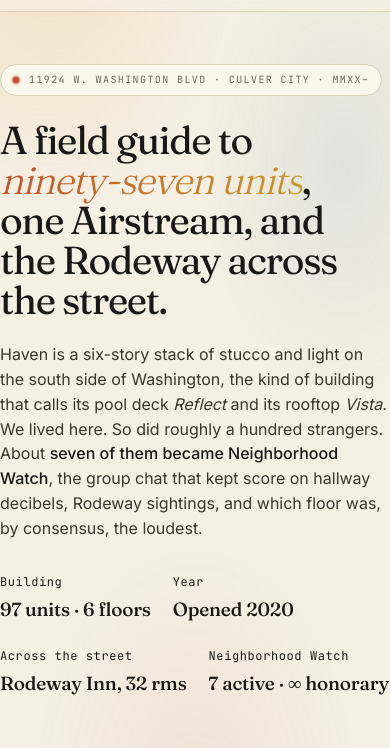
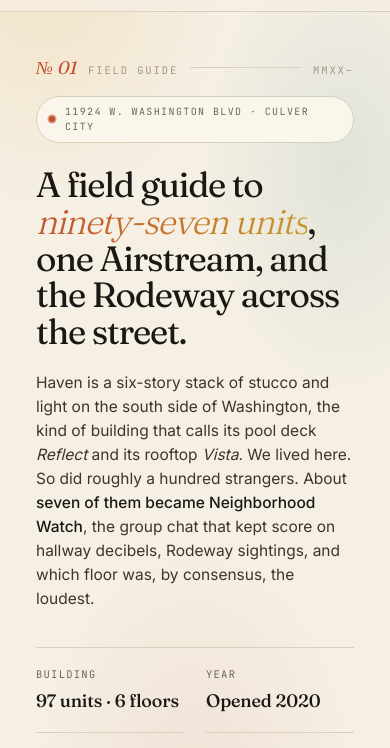
Before and after one commit to BimRoss/haven-lander, a plain HTML site: page index.html in a window 390 px wide. Shown: the part 46-794 px from the top of the page. Drawn offline with Linux system fonts and the light colour scheme.

Commit message:
Hero redesign + fix padding bug
Root cause: .hero used the shorthand padding: 170px 0 90px, which set
horizontal padding to 0 and overrode .container's 36px mobile gutter
because .hero came later in source order. Switched to padding-top /
padding-bottom so only the vertical axis is set.

While in there, redesigned the hero:
- Added a numbered editorial stamp ("№ 01 · Field Guide ────── MMXX–")
- Slimmed the eyebrow (date moved to stamp)
- Tightened mobile h1 (clamp 32-44px) so it doesn't dominate the viewport
- Replaced the loose 4-up meta flex with a 2x2 hairline-divided meta list

```diff
--- a/index.html
+++ b/index.html
@@ -83,7 +83,39 @@
   @media (max-width: 640px) { nav.top .links { display: none; } nav.top .inner { padding: 14px 36px; } }
 
   /* ===== HERO ===== */
-  .hero { padding: 170px 0 90px; position: relative; }
+  .hero { padding-top: 170px; padding-bottom: 90px; position: relative; }
+  .hero .stamp {
+    display: flex; align-items: baseline; gap: 14px;
+    font-family: 'JetBrains Mono', monospace; font-size: 10.5px;
+    color: var(--ink-faint); letter-spacing: 0.18em; text-transform: uppercase;
+    margin-bottom: 18px;
+  }
+  .hero .stamp .no {
+    font-family: 'Fraunces', serif; font-style: italic; font-weight: 400;
+    font-size: 22px; color: var(--terra); letter-spacing: -0.01em;
+  }
+  .hero .stamp .rule {
+    flex: 1; height: 1px; background: var(--line); align-self: center;
+  }
+  .hero .meta-list {
+    border-top: 1px solid var(--line);
+    margin-top: 8px;
+    display: grid; grid-template-columns: repeat(2, 1fr);
+    column-gap: 32px;
+  }
+  .hero .meta-list .row {
+    display: flex; flex-direction: column; gap: 4px;
+    padding: 22px 0;
+    border-bottom: 1px solid var(--line);
+  }
+  .hero .meta-list .row .l {
+    font-family: 'JetBrains Mono', monospace; font-size: 10.5px;
+    color: var(--ink-dim); letter-spacing: 0.12em; text-transform: uppercase;
+  }
+  .hero .meta-list .row .v {
+    font-family: 'Fraunces', serif; font-weight: 500; font-size: 22px;
+    color: var(--ink); letter-spacing: -0.01em;
+  }
   .eyebrow {
     display: inline-flex; align-items: center; gap: 10px;
     font-family: 'JetBrains Mono', monospace; font-size: 11px;
@@ -252,11 +284,14 @@
 
   /* ===== MOBILE TUNING ===== */
   @media (max-width: 640px) {
-    .hero { padding: 110px 0 60px; }
-    .hero h1 { font-size: clamp(36px, 10vw, 56px); margin-bottom: 22px; }
-    .hero .lede { font-size: 16px; margin-bottom: 32px; }
-    .hero .meta { gap: 22px; }
-    .hero .meta div b { font-size: 19px; }
+    .hero { padding-top: 100px; padding-bottom: 56px; }
+    .hero h1 { font-size: clamp(32px, 9vw, 44px); margin-bottom: 20px; line-height: 1.05; }
+    .hero .lede { font-size: 15.5px; margin-bottom: 36px; }
+    .hero .stamp { margin-bottom: 14px; gap: 12px; }
+    .hero .stamp .no { font-size: 18px; }
+    .hero .meta-list { column-gap: 22px; }
+    .hero .meta-list .row { padding: 18px 0; }
+    .hero .meta-list .row .v { font-size: 18px; }
     .eyebrow { font-size: 10px; padding: 7px 12px; margin-bottom: 24px; }
 
     section.s { padding: 64px 0; }
@@ -300,16 +335,22 @@
 </nav>
 
 <header class="hero container">
-  <div class="eyebrow"><span class="pulse"></span>11924 W. Washington Blvd · Culver City · MMXX–</div>
+  <div class="stamp">
+    <span class="no">№ 01</span>
+    <span>Field Guide</span>
+    <span class="rule"></span>
+    <span>MMXX–</span>
+  </div>
+  <div class="eyebrow"><span class="pulse"></span>11924 W. Washington Blvd · Culver City</div>
   <h1>A field guide to <em>ninety-seven units</em>, one Airstream, and the Rodeway across the street.</h1>
   <p class="lede">
     Haven is a six-story stack of stucco and light on the south side of Washington, the kind of building that calls its pool deck <em>Reflect</em> and its rooftop <em>Vista</em>. We lived here. So did roughly a hundred strangers. About <strong>seven of them became Neighborhood Watch</strong>, the group chat that kept score on hallway decibels, Rodeway sightings, and which floor was, by consensus, the loudest.
   </p>
-  <div class="meta">
-    <div><span>Building</span><b>97 units · 6 floors</b></div>
-    <div><span>Year</span><b>Opened 2020</b></div>
-    <div><span>Across the street</span><b>Rodeway Inn, 32 rms</b></div>
-    <div><span>Neighborhood Watch</span><b>7 active · ∞ honorary</b></div>
+  <div class="meta-list">
+    <div class="row"><span class="l">Building</span><span class="v">97 units · 6 floors</span></div>
+    <div class="row"><span class="l">Year</span><span class="v">Opened 2020</span></div>
+    <div class="row"><span class="l">Across the street</span><span class="v">Rodeway Inn · 32 rms</span></div>
+    <div class="row"><span class="l">Neighborhood Watch</span><span class="v">7 active · ∞ honorary</span></div>
   </div>
 </header>
 
```
